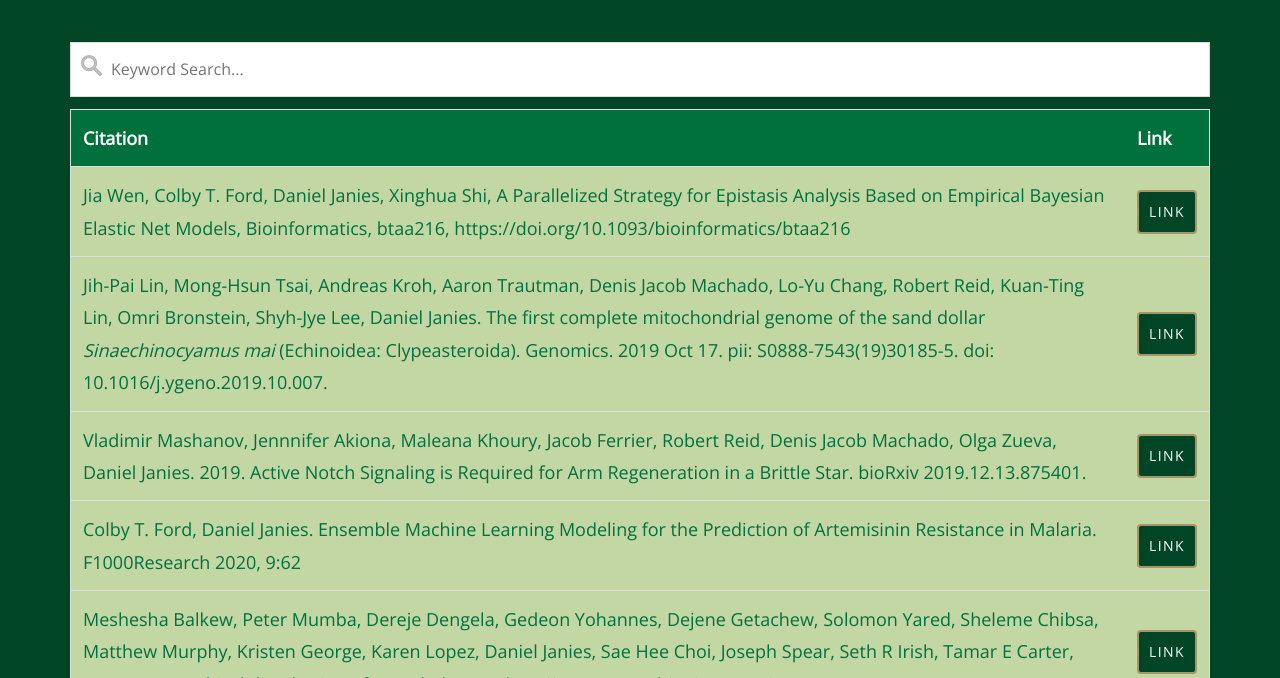
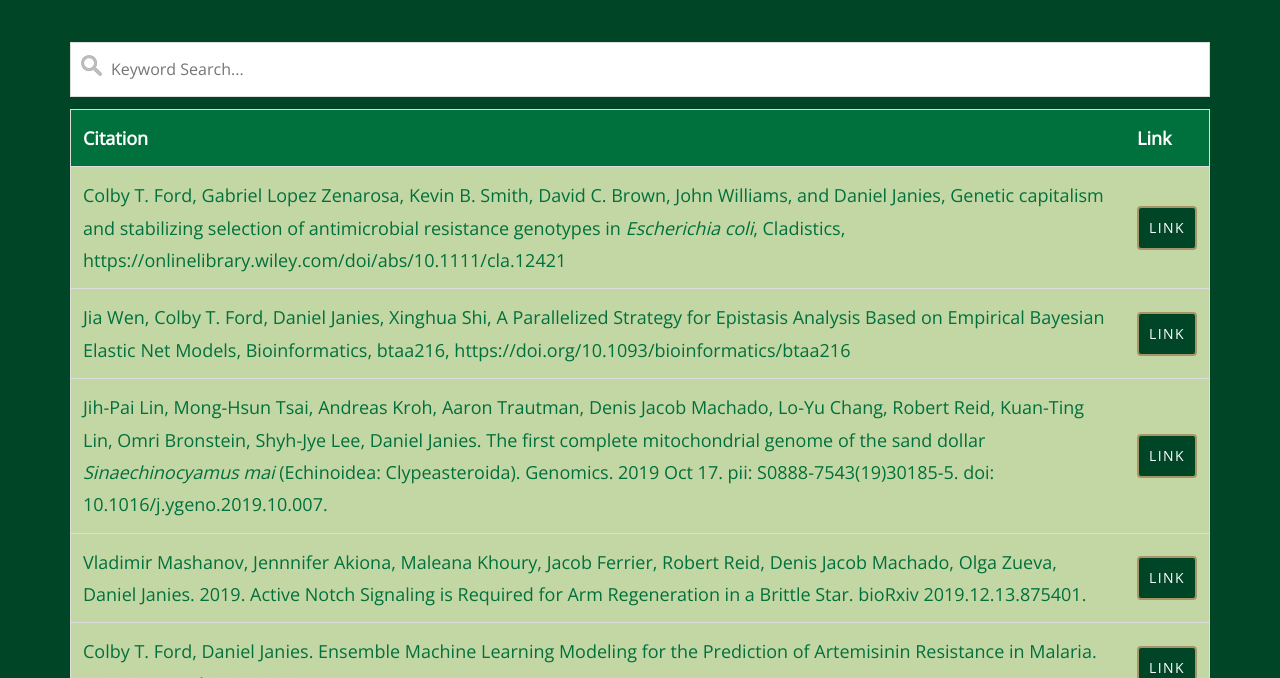
Before and after one commit to janieslab/janieslab.github.io, a website: page research.html in a window 1280 px wide. Shown: the part 422-1100 px from the top of the page. Drawn offline with nearby package versions, Linux system fonts and the light colour scheme; files whose address does not match are found by name.

Commit message:
Add GC paper

```diff
--- a/research.html
+++ b/research.html
@@ -114,6 +114,12 @@
 	   <tr class="header">
          <th style="width:90% text-align: left;">Citation</th>
          <th style="width:10% text-align: center;">Link</th>
+  </tr>
+  <tr>
+	<td>Colby T. Ford, Gabriel Lopez Zenarosa, Kevin B. Smith, David C. Brown, John Williams, and Daniel Janies, Genetic capitalism and stabilizing selection of antimicrobial resistance genotypes in <i>Escherichia coli</i>, Cladistics, https://onlinelibrary.wiley.com/doi/abs/10.1111/cla.12421
+	</td>
+   <td><a href="https://onlinelibrary.wiley.com/doi/abs/10.1111/cla.12421" target="_blank" class="btn btn-primary">Link</a>
+   </td>
   </tr>
   <tr>
 	<td>Jia Wen, Colby T. Ford, Daniel Janies, Xinghua Shi, A Parallelized Strategy for Epistasis Analysis Based on Empirical Bayesian Elastic Net Models, Bioinformatics, btaa216, https://doi.org/10.1093/bioinformatics/btaa216
```
